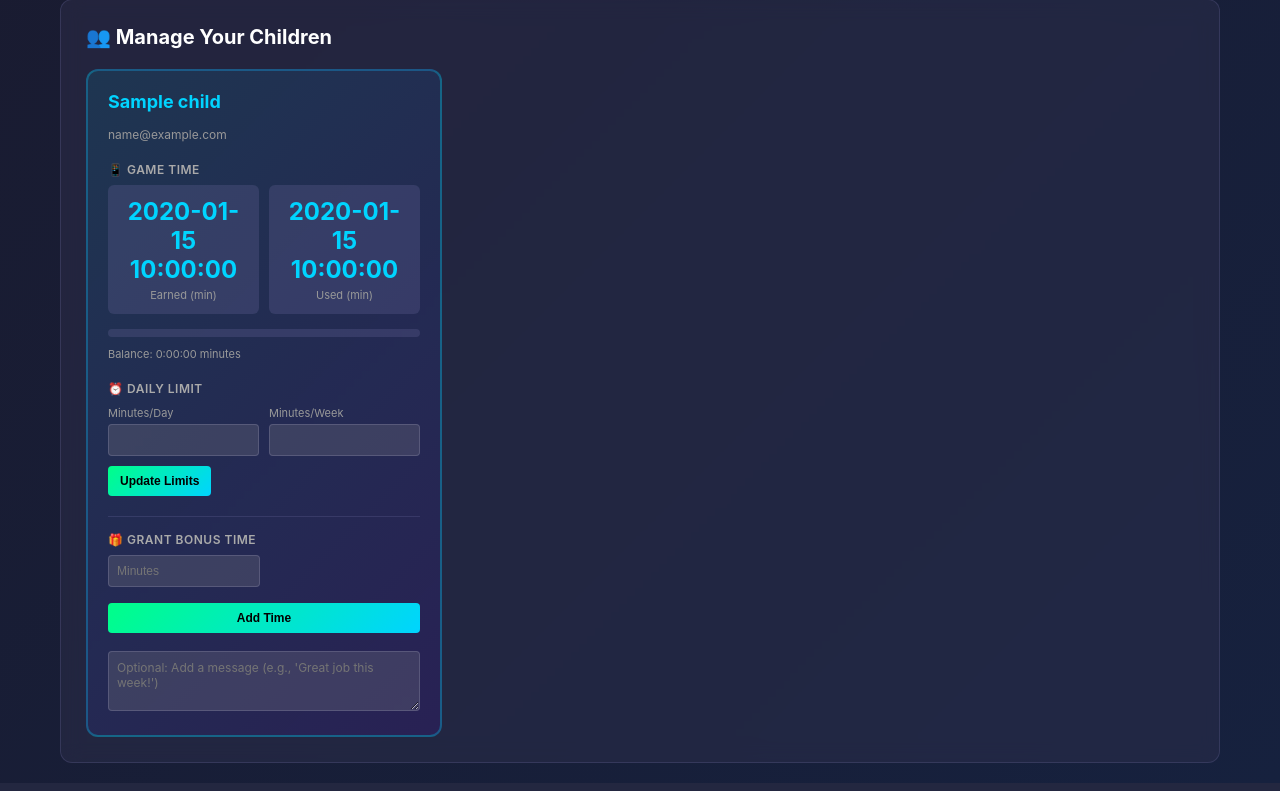
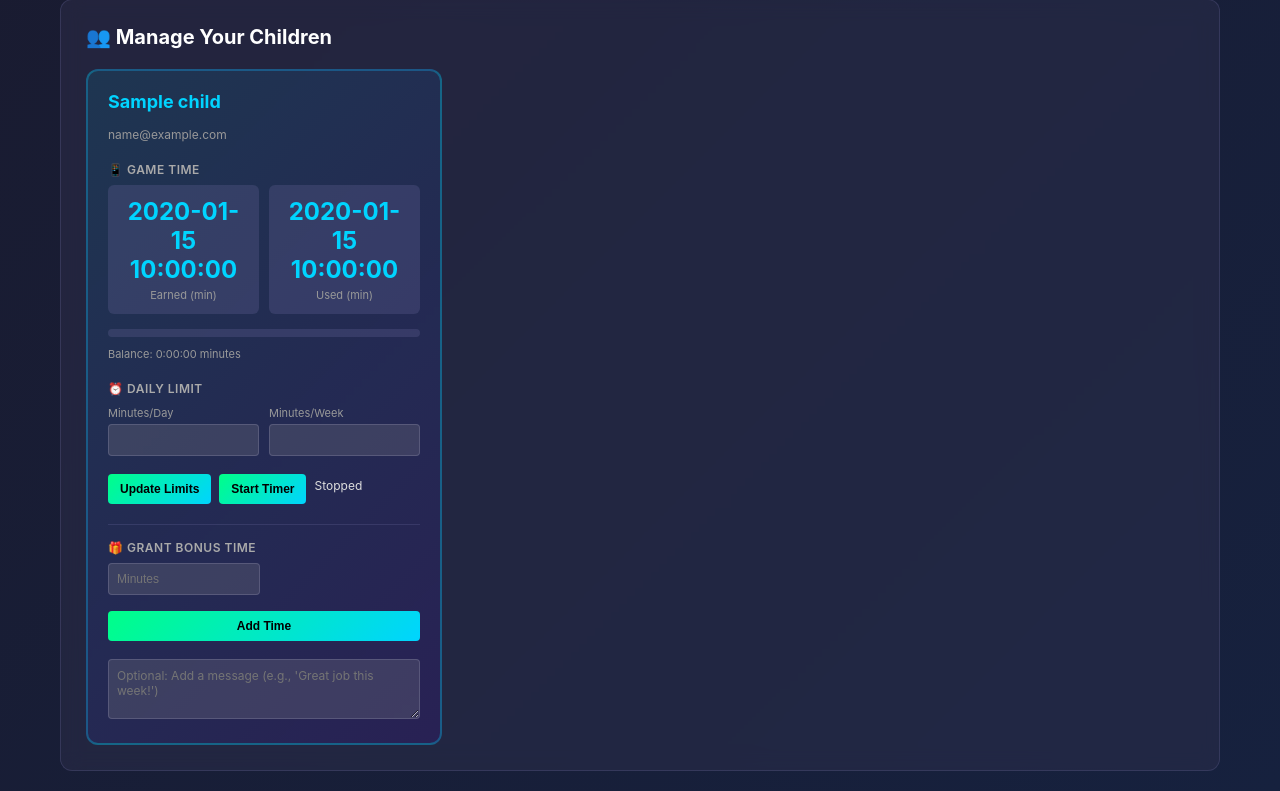
Before and after one commit to NathanKirton/move2earn-backend, a Flask app: template templates/parent_dashboard.html in a window 1280 px wide. Shown: the part 490-1281 px from the top of the page. Run offline with Flask 3, Linux system fonts and the light colour scheme; the template is opened without the code that fills it: most values are stand-ins (such as "Sample title", 1, 10 or a date in 2020).

Commit message:
feat: parent can start/stop child's timer; add notifications for limit changes and start/stop; include timer state in parent view

```diff
--- a/app.py
+++ b/app.py
@@ -6,6 +6,7 @@ from dotenv import load_dotenv
 from datetime import datetime, timedelta
 import json
 import logging
+import math
 from database import UserDB
 from werkzeug.utils import secure_filename
 import pathlib
@@ -425,11 +426,98 @@ def api_update_child_limits(child_id):
     daily_limit = data.get('daily_limit')
     weekly_limit = data.get('weekly_limit')
 
+    # Fetch current child limits to produce notifications
+    child_before = UserDB.get_user_by_id(child_id)
+    old_daily = child_before.get('daily_screen_time_limit') if child_before else None
+    old_weekly = child_before.get('weekly_screen_time_limit') if child_before else None
+
     success = UserDB.update_child_screen_time_limit(child_id, daily_limit, weekly_limit)
     if success:
+        # Create messages for any changes
+        parent = UserDB.get_user_by_id(session['user_id'])
+        parent_name = parent.get('name', 'Your Parent') if parent else 'Your Parent'
+        now = datetime.utcnow()
+
+        if daily_limit is not None and old_daily is not None and daily_limit != old_daily:
+            if daily_limit > old_daily:
+                msg = f"Daily limit increased from {old_daily} to {daily_limit} minutes by {parent_name} at {now.strftime('%Y-%m-%d %H:%M:%S UTC')}"
+            else:
+                msg = f"Daily limit decreased from {old_daily} to {daily_limit} minutes by {parent_name} at {now.strftime('%Y-%m-%d %H:%M:%S UTC')}"
+            UserDB.add_parent_message(child_id, parent_name, msg, 0)
+
+        if weekly_limit is not None and old_weekly is not None and weekly_limit != old_weekly:
+            if weekly_limit > old_weekly:
+                msg = f"Weekly limit increased from {old_weekly} to {weekly_limit} minutes by {parent_name} at {now.strftime('%Y-%m-%d %H:%M:%S UTC')}"
+            else:
+                msg = f"Weekly limit decreased from {old_weekly} to {weekly_limit} minutes by {parent_name} at {now.strftime('%Y-%m-%d %H:%M:%S UTC')}"
+            UserDB.add_parent_message(child_id, parent_name, msg, 0)
+
         return jsonify({'success': True}), 200
     else:
         return jsonify({'error': 'Failed to update limits'}), 500
+
+
+@app.route('/api/control-timer/<child_id>', methods=['POST'])
+def api_control_timer(child_id):
+    """Parent can start/stop a child's timer from parent dashboard"""
+    if 'user_id' not in session or session.get('account_type') != 'parent':
+        return jsonify({'error': 'Unauthorized'}), 401
+
+    data = request.get_json()
+    action = data.get('action')
+    if action not in ('start', 'stop'):
+        return jsonify({'error': 'Invalid action'}), 400
+
+    parent = UserDB.get_user_by_id(session['user_id'])
+    parent_name = parent.get('name', 'Your Parent') if parent else 'Your Parent'
+    now = datetime.utcnow()
+
+    if action == 'start':
+        success = UserDB.set_timer_state(child_id, True, now)
+        if success:
+            msg = f"Timer started by {parent_name} at {now.strftime('%Y-%m-%d %H:%M:%S UTC')}"
+            UserDB.add_parent_message(child_id, parent_name, msg, 0)
+            return jsonify({'success': True}), 200
+        else:
+            return jsonify({'error': 'Failed to start timer'}), 500
+
+    # stop
+    child = UserDB.get_user_by_id(child_id)
+    started_at = child.get('timer_started_at') if child else None
+    if not started_at:
+        # Nothing to stop
+        UserDB.set_timer_state(child_id, False, None)
+        msg = f"Timer stopped by {parent_name} at {now.strftime('%Y-%m-%d %H:%M:%S UTC')} (no running timer found)"
+        UserDB.add_parent_message(child_id, parent_name, msg, 0)
+        return jsonify({'success': True, 'minutes_recorded': 0}), 200
+
+    # calculate elapsed minutes
+    try:
+        if isinstance(started_at, str):
+            # parse string
+            started_dt = datetime.fromisoformat(started_at)
+        else:
+            started_dt = started_at
+    except Exception:
+        started_dt = None
+
+    if not started_dt:
+        UserDB.set_timer_state(child_id, False, None)
+        msg = f"Timer stopped by {parent_name} at {now.strftime('%Y-%m-%d %H:%M:%S UTC')} (invalid start time)"
+        UserDB.add_parent_message(child_id, parent_name, msg, 0)
+        return jsonify({'success': True, 'minutes_recorded': 0}), 200
+
+    elapsed_seconds = (now - started_dt).total_seconds()
+    minutes_used = max(0, int(math.ceil(elapsed_seconds / 60.0)))
+
+    # Record used time and clear timer
+    UserDB.use_game_time(child_id, minutes_used)
+    UserDB.set_timer_state(child_id, False, None)
+
+    msg = f"Timer stopped by {parent_name} at {now.strftime('%Y-%m-%d %H:%M:%S UTC')}. Recorded {minutes_used} minutes."
+    UserDB.add_parent_message(child_id, parent_name, msg, 0)
+
+    return jsonify({'success': True, 'minutes_recorded': minutes_used}), 200
 
 
 @app.route('/api/add-earned-time/<child_id>', methods=['POST'])
--- a/templates/parent_dashboard.html
+++ b/templates/parent_dashboard.html
@@ -483,7 +483,11 @@
                                     <input type="number" class="weekly-limit" value="{{ child.weekly_screen_time_limit }}" min="0" max="10080">
                                 </div>
                             </div>
-                            <button class="bonus-btn update-limits" style="margin-top: 10px; grid-column: 1 / -1;">Update Limits</button>
+                            <div style="display:flex;gap:8px;align-items:center;margin-top:10px;grid-column:1 / -1;">
+                                <button class="bonus-btn update-limits">Update Limits</button>
+                                <button class="bonus-btn timer-btn">{% if child.timer_running %}Stop Timer{% else %}Start Timer{% endif %}</button>
+                                <div class="timer-status" style="font-size:12px;color:#ddd;">{% if child.timer_running %}Running{% else %}Stopped{% endif %}</div>
+                            </div>
                         </div>
 
                         <!-- Add Bonus Time -->
@@ -596,6 +600,49 @@
             });
         });
 
+        // Timer Start/Stop Button
+        document.querySelectorAll('.timer-btn').forEach(btn => {
+            btn.addEventListener('click', async function() {
+                const card = this.closest('.child-card');
+                const childId = card.dataset.childId;
+                const statusEl = card.querySelector('.timer-status');
+                const action = this.textContent.trim().toLowerCase().startsWith('start') ? 'start' : 'stop';
+
+                try {
+                    this.disabled = true;
+                    this.textContent = action === 'start' ? '⏳ Starting...' : '⏳ Stopping...';
+
+                    const response = await fetch(`/api/control-timer/${childId}`, {
+                        method: 'POST',
+                        credentials: 'same-origin',
+                        headers: { 'Content-Type': 'application/json' },
+                        body: JSON.stringify({ action })
+                    });
+
+                    const data = await response.json();
+                    if (response.ok) {
+                        if (action === 'start') {
+                            this.textContent = 'Stop Timer';
+                            statusEl.textContent = 'Running';
+                        } else {
+                            this.textContent = 'Start Timer';
+                            statusEl.textContent = 'Stopped';
+                            if (data && data.minutes_recorded !== undefined) {
+                                alert(`Timer stopped - ${data.minutes_recorded} minutes recorded for the child.`);
+                            }
+                        }
+                    } else {
+                        alert('Error: ' + (data.error || 'Failed to control timer'));
+                    }
+                } catch (err) {
+                    console.error('Error controlling timer:', err);
+                    alert('Error: ' + err.message);
+                } finally {
+                    this.disabled = false;
+                }
+            });
+        });
+
         // Add Bonus Time Button
         document.querySelectorAll('.add-bonus').forEach(btn => {
             btn.addEventListener('click', async function() {
```
Also changed, not shown: database.py (+41 -1 lines), templates/dashboard.html (+5 -8 lines).
